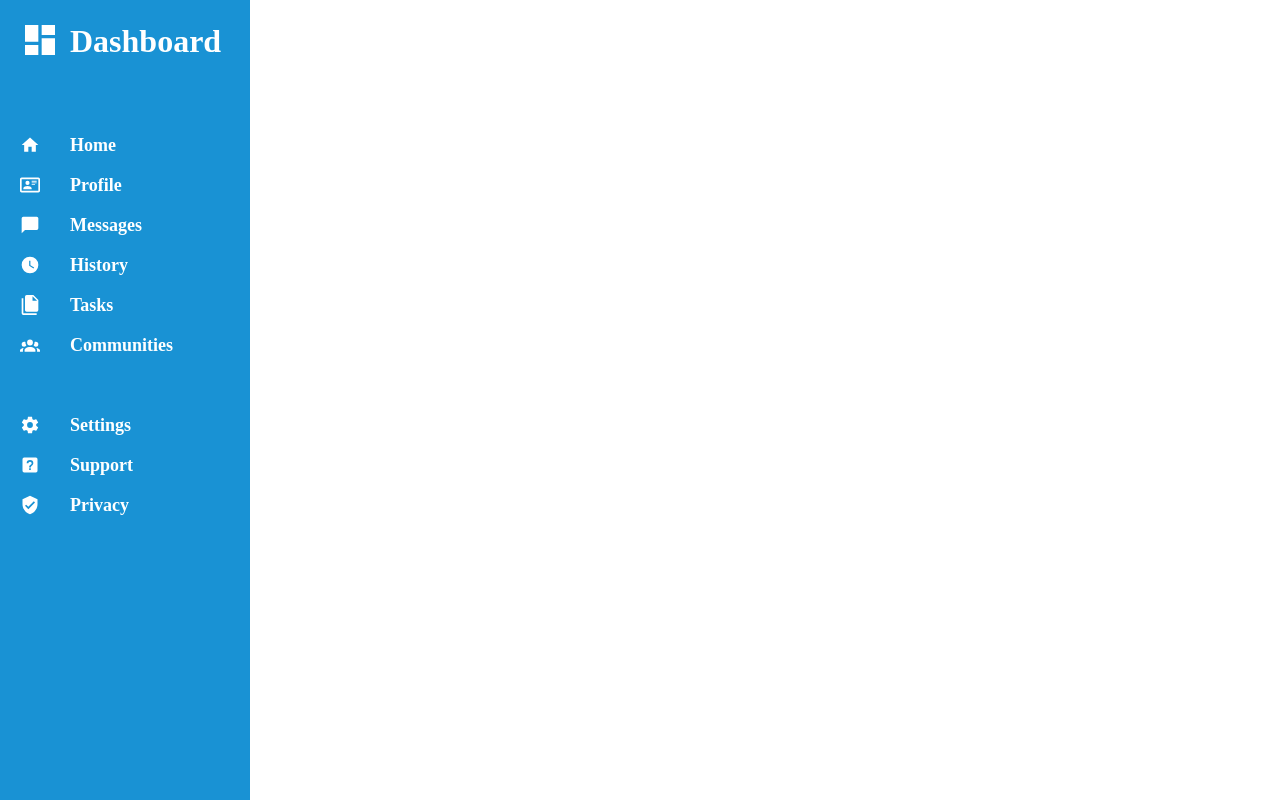
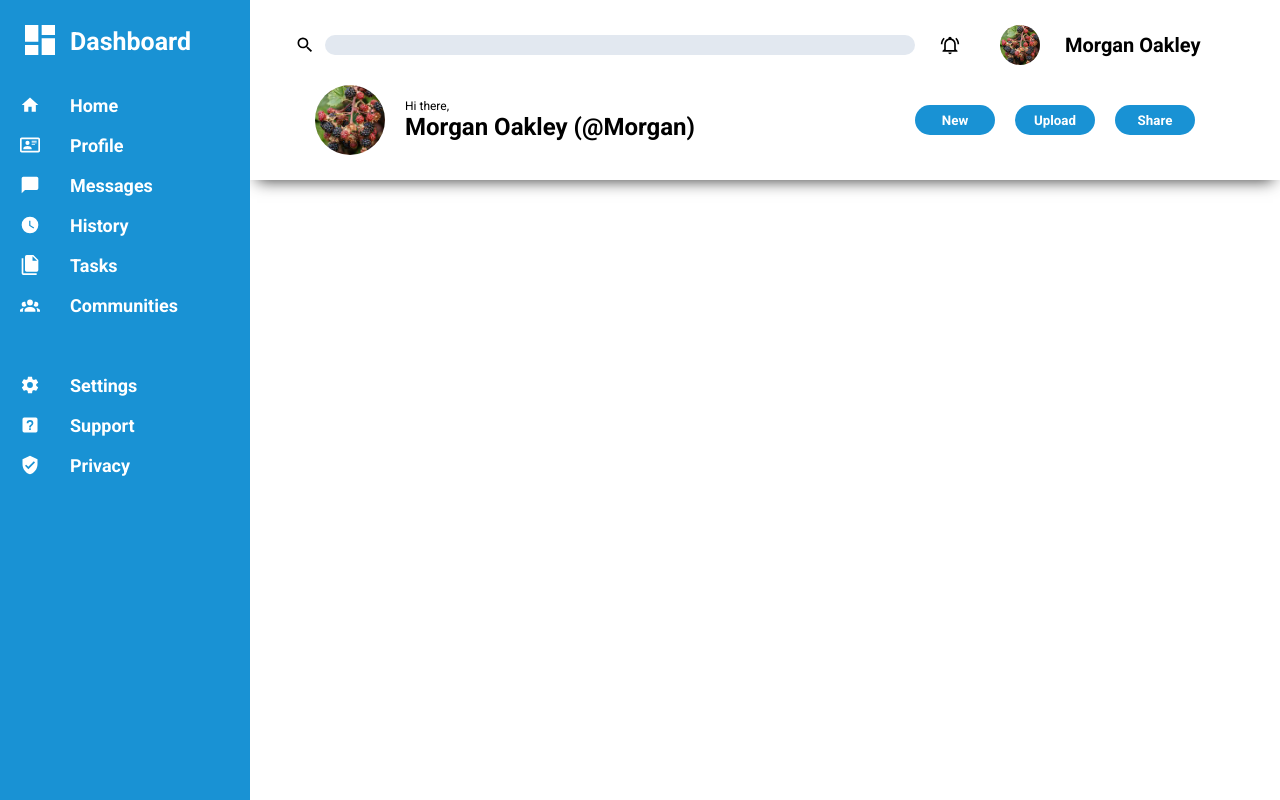
Before and after one commit to Daoudd91/dashboard, a plain HTML site: page index.html in a window 1280 px wide. Drawn offline with Linux system fonts and the light colour scheme.

Commit message:
finishing header

```diff
--- a/index.html
+++ b/index.html
@@ -8,7 +8,31 @@
   </head>
   <body>
     <div class="container">
-      <div class="top-area"></div>
+      <div class="header">
+        <div class="search-bar">
+          <img src="assets/magnify.svg" class="search-icon icon" />
+          <input class="search-input" />
+          <img src="assets/bell-ring-outline.svg" class="icon" />
+          <img
+            src="assets/pexels-ar-kay-768552413-33252519-th.jpg"
+            class="small-thumb"
+          />
+          <p class="profile-name">Morgan Oakley</p>
+        </div>
+        <div class="profile-bar">
+          <img
+            src="assets/pexels-ar-kay-768552413-33252519-th.jpg"
+            class="big-thumb"
+          />
+          <div>
+            <p>Hi there,</p>
+            <p>Morgan Oakley (@Morgan)</p>
+          </div>
+          <button>New</button>
+          <button>Upload</button>
+          <button>Share</button>
+        </div>
+      </div>
       <div class="sidebar">
         <img src="assets/view-dashboard.svg" class="logo" />
         <p class="title">Dashboard</p>
--- a/style.css
+++ b/style.css
@@ -1,6 +1,8 @@
+@import url("https://fonts.googleapis.com/css2?family=Roboto:wght@400;700&display=swap");
 * {
   margin: 0;
   padding: 0;
+  font-family: Roboto;
 }
 .container {
   box-sizing: border-box;
@@ -8,10 +10,6 @@
   display: grid;
   grid-template-columns: 250px 1fr;
   grid-template-rows: 120px 1fr;
-}
-
-.top-area {
-  grid-column: 2 / 3;
 }
 
 .sidebar {
@@ -23,7 +21,7 @@
   padding: 20px;
   display: grid;
   grid-template-columns: 1fr 4fr;
-  grid-template-rows: 100px repeat(auto-fit, 30px);
+  grid-template-rows: 60px repeat(auto-fit, 30px);
   justify-content: center;
   align-items: center;
   gap: 10px;
@@ -36,9 +34,9 @@
 }
 
 .title {
-  font-size: 32px;
+  font-size: 25px;
   align-self: self-start;
-  margin-top: 3px;
+  margin-top: 7px;
 }
 
 .sidebar .logo {
@@ -46,3 +44,84 @@
   height: 40px;
   width: 40px;
 }
+
+.header {
+  grid-column: 2 / 3;
+  padding: 15px;
+  /*background-color: pink;*/
+  display: grid;
+  grid-template-rows: 2fr 3fr;
+  box-shadow: 0px 8px 15px -7px rgba(0, 0, 0, 0.75);
+  height: fit-content;
+}
+
+.header .icon {
+  height: 20px;
+  width: 20px;
+}
+
+.small-thumb {
+  height: 40px;
+  width: 40px;
+  border-radius: 50%;
+}
+
+.big-thumb {
+  height: 70px;
+  width: 70px;
+  border-radius: 50%;
+}
+
+.header .search-bar {
+  display: grid;
+  gap: 10px;
+  grid-template-columns: 50px 1fr 50px 70px 200px;
+  justify-content: center;
+  align-items: center;
+  justify-items: center;
+}
+
+.header .search-bar input {
+  border-radius: 10px;
+  background-color: #e2e8f0;
+  border-style: none;
+  height: 20px;
+  justify-self: stretch;
+}
+
+.header .search-bar .search-icon {
+  justify-self: right;
+}
+
+.header .search-bar .profile-name {
+  justify-self: left;
+  font-weight: 700;
+  font-size: 20px;
+}
+
+.profile-bar {
+  padding: 10px 50px;
+  display: grid;
+  grid-template-columns: 90px 1fr repeat(3, 100px);
+  align-items: center;
+}
+
+.profile-bar button {
+  background-color: #1992d4;
+  height: 30px;
+  width: 80px;
+  border-radius: 15px;
+  color: white;
+  font-weight: 600;
+  border-style: none;
+  cursor: pointer;
+}
+
+.profile-bar > div > p:first-child {
+  font-size: 12px;
+}
+
+.profile-bar > div > p:last-child {
+  font-size: 24px;
+  font-weight: 700;
+}
```
Also changed, not shown: assets/pexels-aleksey-kuprikov-1883853-349377-th.jpg (added), assets/pexels-alexasfotos-33174628-th.jpg (added), assets/pexels-ar-kay-768552413-33252519-th.jpg (added), assets/pexels-cindyg-670741-th.jpg (added), assets/pexels-mali-102104-th.jpg (added), assets/pexels-pixabay-87651-th.jpg (added).
